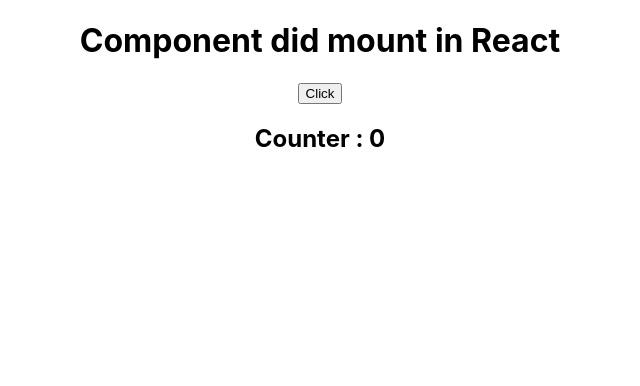
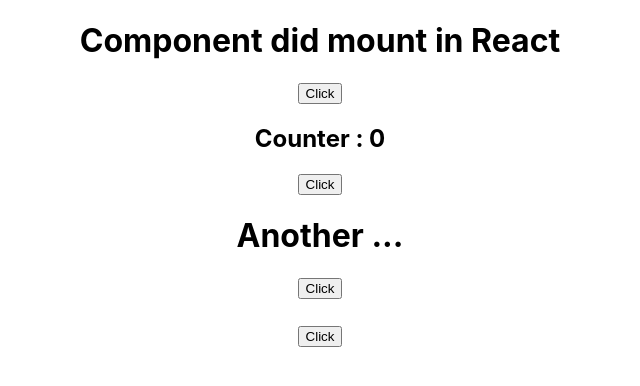
Before and after one commit to TaimoorAli77/code4Education, a React (Create React App) app: page / in a window 1280 px wide. Shown: the top 386 px of the page, without its empty margins (320-960 px from the left). Built offline with nearby package versions, Linux system fonts and the light colour scheme.

Commit message:
Comp state  increment app

```diff
--- a/src/App.js
+++ b/src/App.js
@@ -9,18 +9,39 @@
       count: 0
     }
   }
-  //third cDM will run
+  //third cDM will run.. mostly libraries and api calls are called inside the componentDidMount
+  // because it just calls once when we start the app.
   componentDidMount() {
     console.log("Component Did Mount !")
   }
   //second render will run
+
+  Increment = () => {
+    this.setState((prev) => ({
+      count: prev.count + 1
+    }))
+  }
+  IncrementSec = () => {
+    this.setState({
+      count: this.state.count + 1
+    })
+  }
   render() {
     console.log("render", this.state)
     return (<>
       <div className='checkmate'>
         <h1 className='checkmate'>Component did mount in React </h1>
-        <button onClick={() => { this.setState({count:this.state.count + 1}) }}>Click</button>
+        <button onClick={() => { this.setState((prev) => ({ count: prev.count + 1 })) }}>Click</button>
+
+
         <h2>Counter : {this.state.count}</h2>
+        <button onClick={() => { this.setState({ count: this.state.count + 1 }) }}>Click</button>
+        <h1>Another ...</h1>
+        <button onClick={this.IncrementSec}>Click</button>
+        <h2>
+          <button onClick={this.Increment}>Click</button>
+
+        </h2>
 
       </div>
     </>
```
